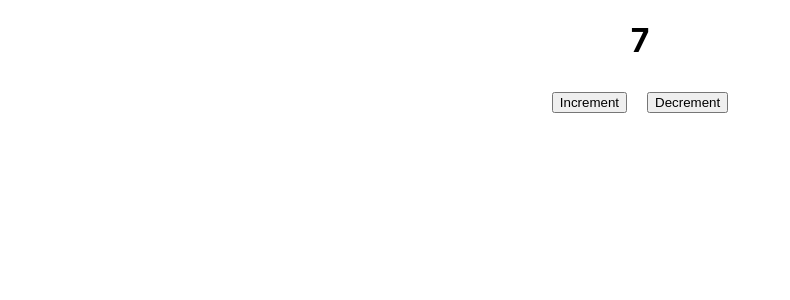
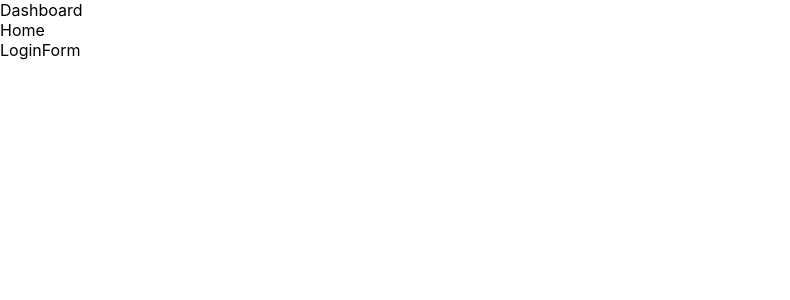
Before and after one commit to saini9485/React-Redux-And-Testing-Class, a React (Create React App) app: page / in a window 1280 px wide. Shown: the top 300 px of the page, without its empty margins (0-790 px from the left). Built offline with nearby package versions, Linux system fonts and the light colour scheme.

Commit message:
Redux Practice

```diff
--- a/src/App.js
+++ b/src/App.js
@@ -1,12 +1,18 @@
-// import { Counter } from "./components/reduxClasses/Counter";
 
-import { Counter } from "./components/reduxClasses/counter/Counter";
+// import { Counter } from "./components/reduxClasses/counter/Counter";
+import { Dashboard } from "./components/reduxClasses/reduxAuth/Dashboard";
+import { Home } from "./components/reduxClasses/reduxAuth/Home";
+import { LoginForm } from "./components/reduxClasses/reduxAuth/LoginForm";
+
 
 function App() {
   return (
     <div>
-      {/* <Counter /> */}
-      <Counter/>
+
+      {/* <Counter/> */}
+      <Dashboard />
+      <Home />
+    <LoginForm/>
     </div>
   );
 }
--- /dev/null
+++ b/src/components/reduxClasses/reduxAuth/Dashboard.jsx
@@ -0,0 +1,9 @@
+import React from 'react'
+
+export  function Dashboard() {
+  return (
+    <div>
+        Dashboard
+        </div>
+  )
+}
--- /dev/null
+++ b/src/components/reduxClasses/reduxAuth/Home.jsx
@@ -0,0 +1,9 @@
+import React from 'react'
+
+export  function Home() {
+  return (
+    <div>
+        Home
+        </div>
+  )
+}
--- /dev/null
+++ b/src/components/reduxClasses/reduxAuth/LoginForm.jsx
@@ -0,0 +1,10 @@
+import React from 'react'
+
+export  function LoginForm() {
+  return (
+    <div>
+      LoginForm
+
+      </div>
+  )
+}
--- /dev/null
+++ b/src/components/store/authStore.jsx
@@ -0,0 +1,18 @@
+import {createStore} from "redux"
+
+const DEFAULT_STATE = {
+   "loggedInUser": null,
+}
+
+const authReducer = ((state = DEFAULT_STATE, action )=>{
+    if(action.type==='SET_LOGIN_DATA'){
+        return {"loggedInUser": action.payload}
+    }
+
+    return state
+
+})
+
+const store = createStore(authReducer)
+
+export default store
--- a/src/index.js
+++ b/src/index.js
@@ -4,7 +4,7 @@ import './index.css';
 import App from './App';
 import reportWebVitals from './reportWebVitals';
 import { Provider } from 'react-redux';
-import store from "./components/store/counterStore"
+import store from "./components/store/authStore"
 
 const root = ReactDOM.createRoot(document.getElementById('root'));
 root.render(
```
Also changed, not shown: src/components/database/allUsers.jsx (added).
